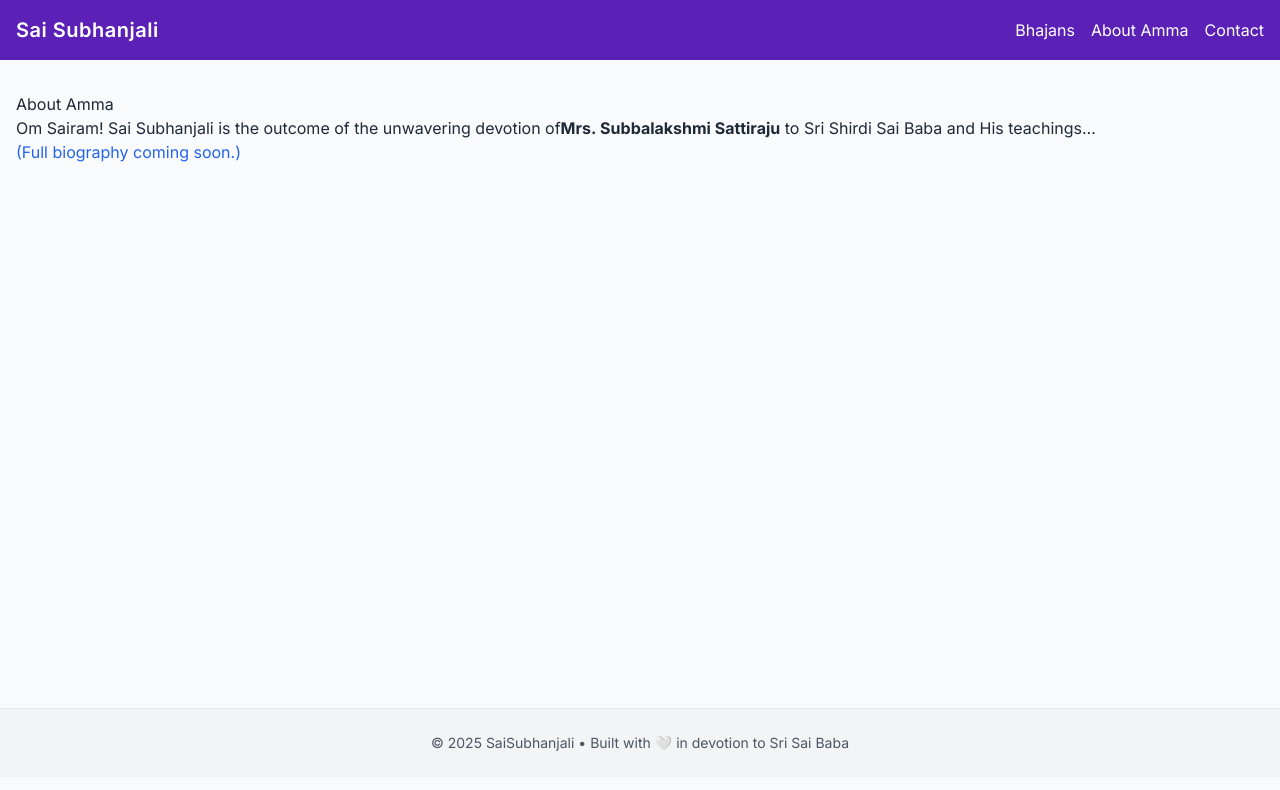
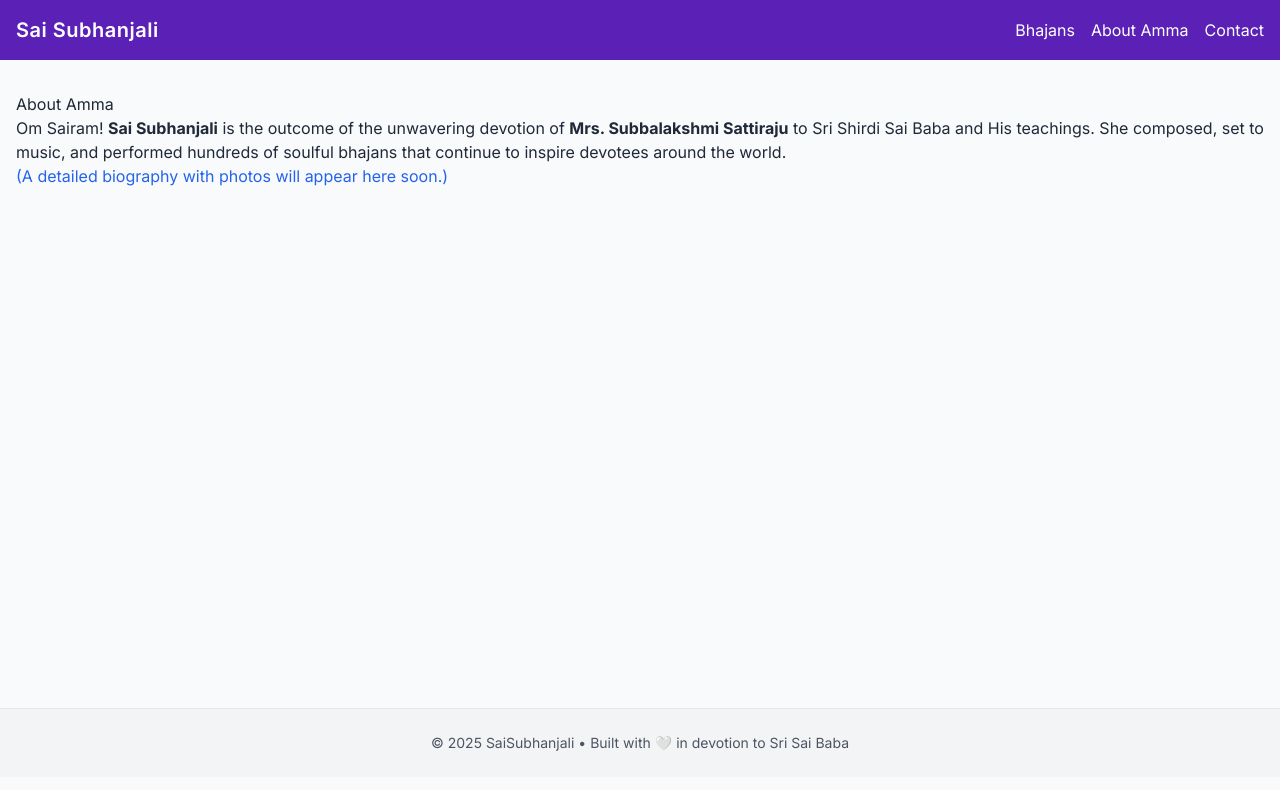
Before and after one commit to shekhar1971/saisubhanjali.com, a Next.js app: page /about in a window 1280 px wide. Shown: the top 790 px of the page. Built offline with nearby package versions, Linux system fonts and the light colour scheme.

Commit message:
Update page.tsx

```diff
--- a/app/about/page.tsx
+++ b/app/about/page.tsx
@@ -1,16 +1,15 @@
-// app/about/page.tsx – improved typography placeholder
-// -------------------------------------------------------------
 export default function AboutPage() {
   return (
     <article className="prose prose-lg mx-auto">
       <h1>About Amma</h1>
       <p>
-        Om Sairam! Sai Subhanjali is the outcome of the unwavering devotion of
-        <strong>Mrs. Subbalakshmi Sattiraju</strong> to Sri Shirdi Sai Baba and His teachings…
+        Om Sairam! <strong>Sai Subhanjali</strong> is the outcome of the unwavering devotion of&nbsp;
+        <strong>Mrs. Subbalakshmi Sattiraju</strong> to Sri Shirdi Sai Baba and His teachings.
+        She composed, set to music, and performed hundreds of soulful bhajans that continue to
+        inspire devotees around the world.
       </p>
-      <p className="text-blue-600">(Full biography coming soon.)</p>
+
+      <p className="text-blue-600">(A detailed biography with photos will appear here soon.)</p>
     </article>
   );
 }
-
-// -------------------------------------------------------------
```
